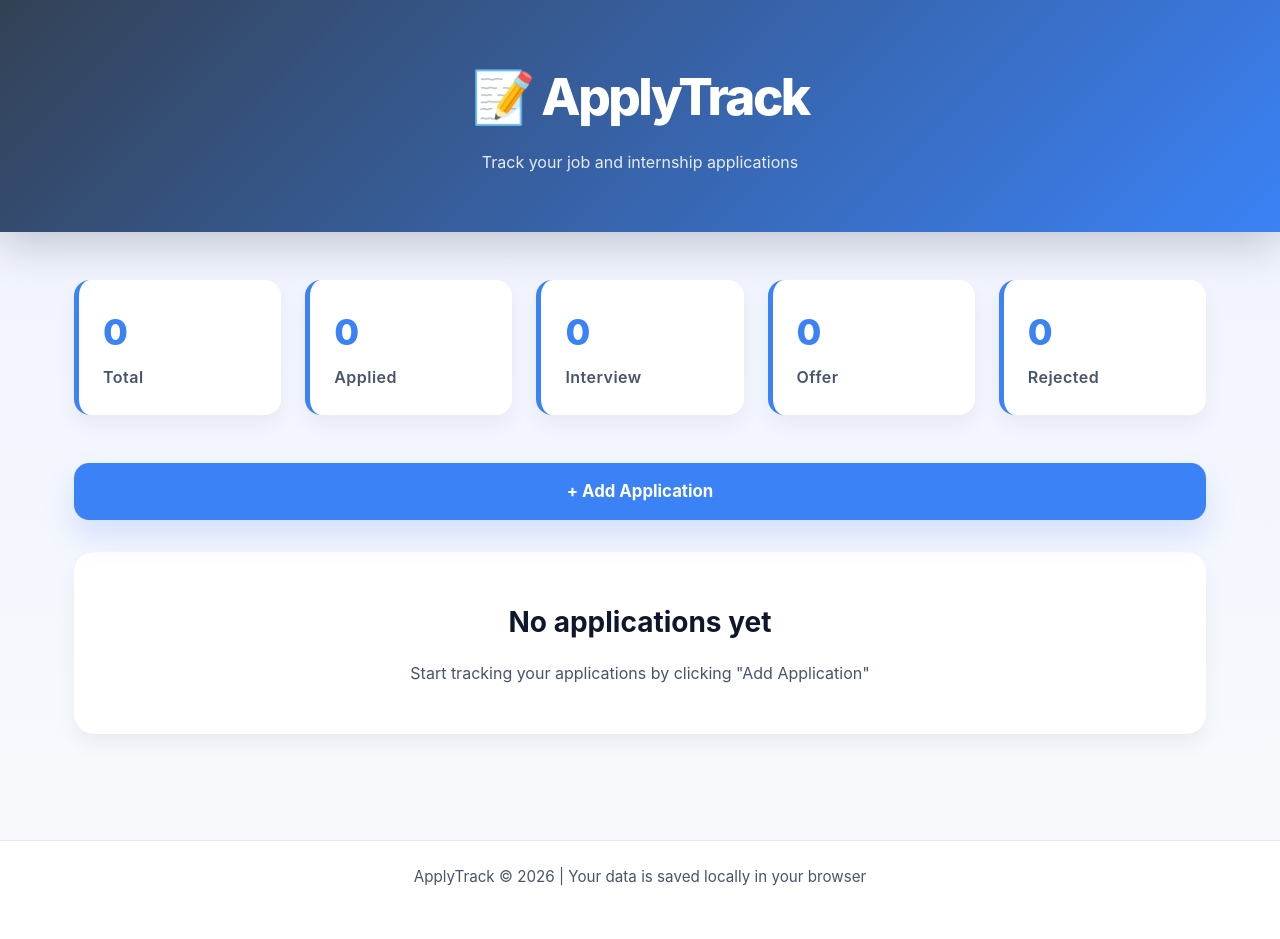
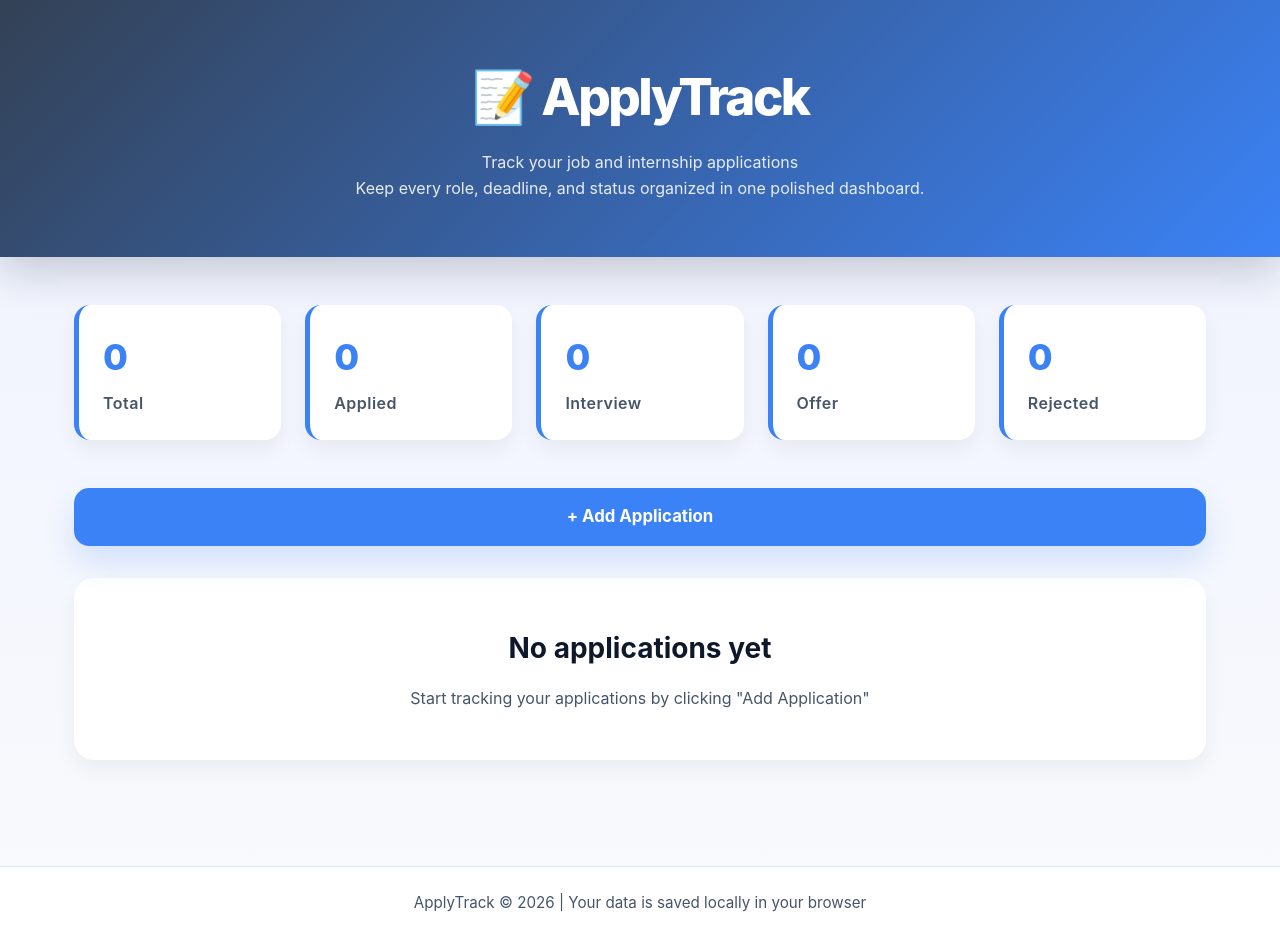
Before and after one commit to LeemaRam/apply-track, a React (Vite) app: page / in a window 1280 px wide. Before the commit the page ends 913 px from the top, so only its background shows below. Built offline with nearby package versions, Linux system fonts and the light colour scheme.

Commit message:
Update ApplyTrack UI and document localStorage edge case recovery

```diff
--- a/src/App.css
+++ b/src/App.css
@@ -232,10 +232,21 @@ textarea {
 .form-actions {
   display: flex;
   gap: var(--spacing-md);
+  justify-content: flex-end;
 }
 
 .form-actions button {
-  flex: 1;
+  flex: 0 1 auto;
+  min-width: 140px;
+}
+
+.app-subtitle {
+  margin-top: 0.75rem;
+  font-size: 0.95rem;
+  color: rgba(255, 255, 255, 0.8);
+  max-width: 720px;
+  margin-left: auto;
+  margin-right: auto;
 }
 
 .error-box {
--- a/src/App.jsx
+++ b/src/App.jsx
@@ -130,6 +130,7 @@ export default function App() {
       <header className="app-header">
         <h1>📝 ApplyTrack</h1>
         <p>Track your job and internship applications</p>
+        <p className="app-subtitle">Keep every role, deadline, and status organized in one polished dashboard.</p>
       </header>
 
       <main className="app-main">
```
Also changed, not shown: 1 other file (tests, documents, lock files or other folders).
